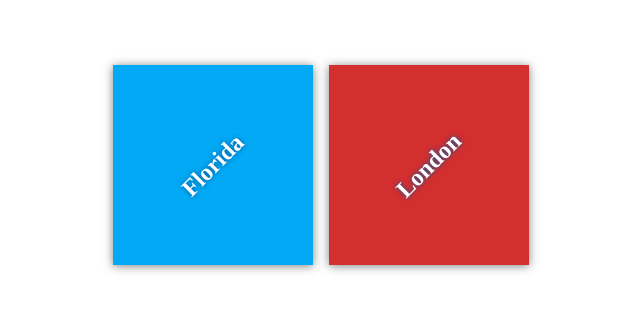
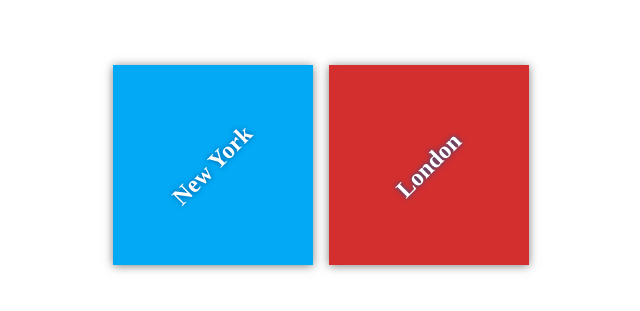
Before and after one commit to ruhadaemini/udacity, a plain HTML site: page index.html in a window 1280 px wide. Shown: the part 235-546 px from the top of the page, 319-959 px from the left. Drawn offline with Linux system fonts and the light colour scheme.

Commit message:
Update index.html

```diff
--- a/index.html
+++ b/index.html
@@ -11,7 +11,7 @@
     <div class="container">
         <div class="destination-container">
             <div class="destination" id="florida">
-                <h2>Florida</h2>
+                <h2>New York</h2>
             </div>
 
             <div class="destination" id="paris">
```
